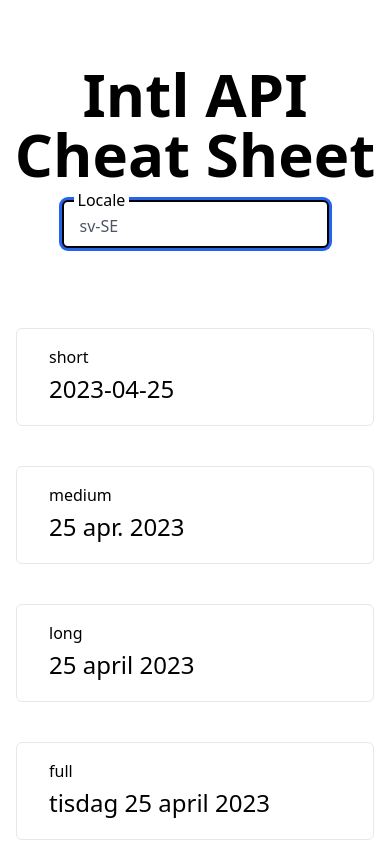
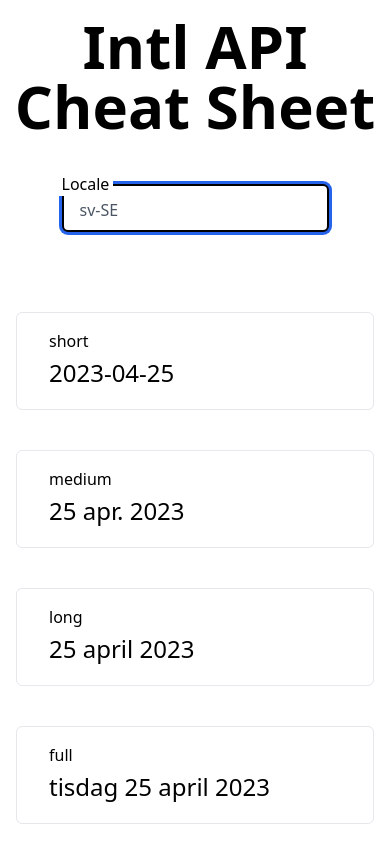
Before and after one commit to mewhhaha/intl-cheat-sheet, a React (Vite) app: page / in a window 390 px wide. Shown: the top 844 px of the page. Built offline with nearby package versions, Linux system fonts and the light colour scheme.

Commit message:
Make page more responsive

```diff
--- a/src/App.tsx
+++ b/src/App.tsx
@@ -48,26 +48,28 @@ function App() {
 
   return (
     <div className="relative">
-      <h1 className="mt-16 text-center text-6xl font-bold" aria-hidden={sticky}>
+      <h1
+        className="mt-4 px-2 text-center text-6xl font-bold md:mt-16"
+        aria-hidden={sticky}
+      >
         Intl API Cheat Sheet
       </h1>
       <header
-        className={cx("sticky flex top-0 mx-auto bg-white z-10 pb-4", {
-          "shadow-md": sticky,
-        })}
+        className={cx(
+          "sticky flex justify-between flex-wrap top-0 mx-auto bg-white z-10 pb-4",
+          {
+            "shadow-md": sticky,
+          }
+        )}
       >
-        <div
-          className={cx("absolute bottom-0 w-full transition-all ease-in-out", {
-            "bg-black h-px scale-x-100 opacity-100": sticky,
-            "rounded-b-full bg-white scale-x-0 opacity-0": !sticky,
+        <h1
+          className={cx("pt-2 pl-2 font-bold w-48", {
+            invisible: !sticky,
           })}
-        />
-        {sticky && (
-          <h1 className="absolute left-2 top-2 font-bold">
-            Intl API Cheat sheet
-          </h1>
-        )}
-        <div className="relative mx-auto bg-white pt-4">
+        >
+          Intl API Cheat sheet
+        </h1>
+        <div className="relative mx-auto flex-none bg-white px-4 pt-4">
           <label className="absolute left-3 top-1 block bg-white  px-1 text-black">
             Locale
           </label>
@@ -84,6 +86,14 @@ function App() {
             list="codes"
           />
         </div>
+        <div className="h-full w-48"></div>
+
+        <div
+          className={cx("absolute bottom-0 w-full transition-all ease-in-out", {
+            "bg-black h-px scale-x-100 opacity-100": sticky,
+            "rounded-b-full bg-white scale-x-0 opacity-0": !sticky,
+          })}
+        />
       </header>
       <main className="mx-auto my-16 flex max-w-3xl flex-col px-4">
         <datalist id="codes">
```
